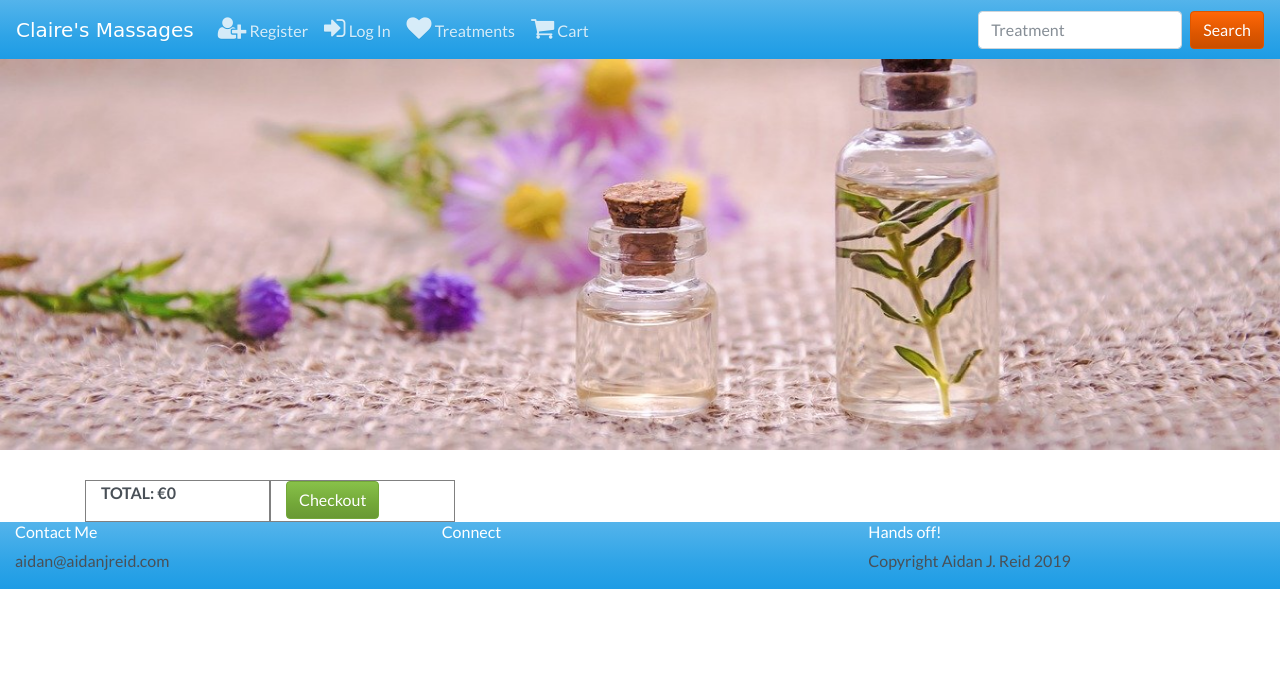
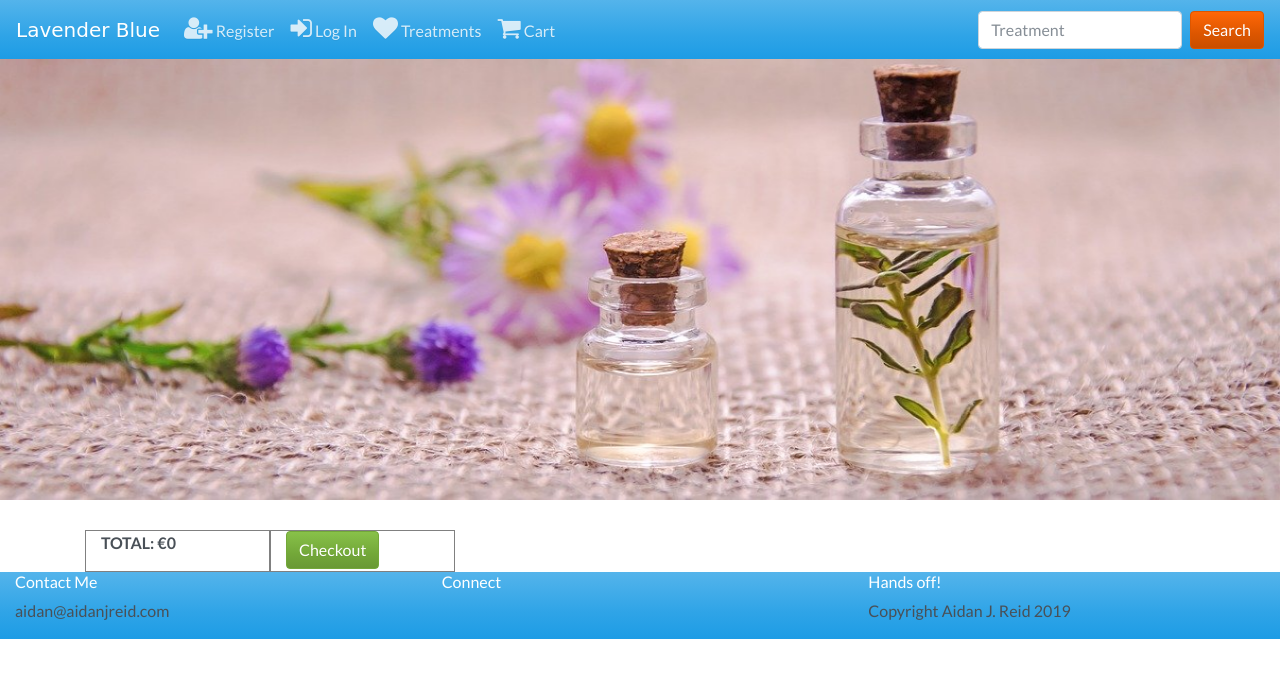
Before and after one commit to AidanJReid/claire, a Django app: page /cart/ in a window 1280 px wide. Shown: the top 678 px of the page. Run offline with Django 3.2, Linux system fonts and the light colour scheme; some libraries are stand-ins or nearby versions; some web fonts are replaced.

Commit message:
adjusted height of carousel and changed naming of site with html text changes

```diff
--- a/accounts/templates/index.html
+++ b/accounts/templates/index.html
@@ -4,10 +4,10 @@
 <div class="container">
     <div class="row text-center">
         <div class="col">
-            <h1 class="top-head">Claire's Massages</h1>
+            <h1 class="top-head">Lavender Blue</h1>
             <div class="col-xs-12 col-md-8 offset-md-2">
-                <p>I am a fully trained, accredited massage therapist based in <strong>Dublin</strong>.</p>
-                <p>I have been practicing for thirteen years and provide a service specializing in a number of treatments to restore your body and mind to full health.</p>
+                <p>My name is Claire. I'm a newly qualified holistic massage therapist based in Dublin. I specialize in pregnancy, oncology and lymph drainage massage.</p>
+                <p>Using natural organic oils I will help you to heal and rejuvenate both body and mind.</p>
                 <p>You can see the various services I provide, or contact me if you have a specific question.</p>
                 <div class="text-center main-btn"><a href="{% url 'products' %}" class="btn btn-primary btn-lg btngen active" role="button">Treatments</a>
                 </div>
--- a/static/css/style.css
+++ b/static/css/style.css
@@ -8,6 +8,7 @@ body {
 h1, h2, h3, .navbar-brand {
     font-family: 'Bellota', cursive;
 }
+
 
 /* General styling HOME PAGE */
 
@@ -42,6 +43,12 @@ h1, h2, h3, .navbar-brand {
     background-color: #c67605;
 }
 
+/* Carousel */
+
+.carousel {
+    margin-top: 50px;
+}
+
 /* Jumbotron */
 .jumbotron {
     background-image: url("../assets/img/jumbo.jpg");
@@ -50,7 +57,7 @@ h1, h2, h3, .navbar-brand {
     margin-bottom: 0px;
 }
 
-/* Quote https://www.w3schools.com/bootstrap4/bootstrap_carousel.asp*/
+/* Quote sourced from https://www.w3schools.com/bootstrap4/bootstrap_carousel.asp*/
 #quote {
     background: radial-gradient(indigo,#2FA4E7);
     color: white;
--- a/templates/base.html
+++ b/templates/base.html
@@ -5,7 +5,7 @@
     <meta charset="UTF-8">
     <meta name="viewport" content="width=device-width, initial-scale=1.0">
     <meta http-equiv="X-UA-Compatible" content="ie=edge">
-    <title>Claire's Massages</title>
+    <title>Lavender Blue | Dublin Massages</title>
     <!-- Bootstrap CSS -->
     <link rel="stylesheet" href="https://bootswatch.com/4/cerulean/bootstrap.min.css">
     <!-- FontAwesome-->
@@ -17,8 +17,8 @@
 </head>
 <body>
     <!-- Fixed masthead -->
-    <nav class="navbar navbar-expand-lg navbar-dark bg-primary fixed-top">
-            <a class="navbar-brand" href="/">Claire's Massages</a>
+    <nav class="navbar navbar-expand-lg bg-primary navbar-dark fixed-top">
+            <a class="navbar-brand" href="/">Lavender Blue</a>
                 <button class="navbar-toggler" type="button" data-toggle="collapse" data-target="#navbar1" aria-controls="navbar1" aria-expanded="false" aria-label="Toggle navigation">
                     <span class="navbar-toggler-icon"></span>
                 </button>
```
